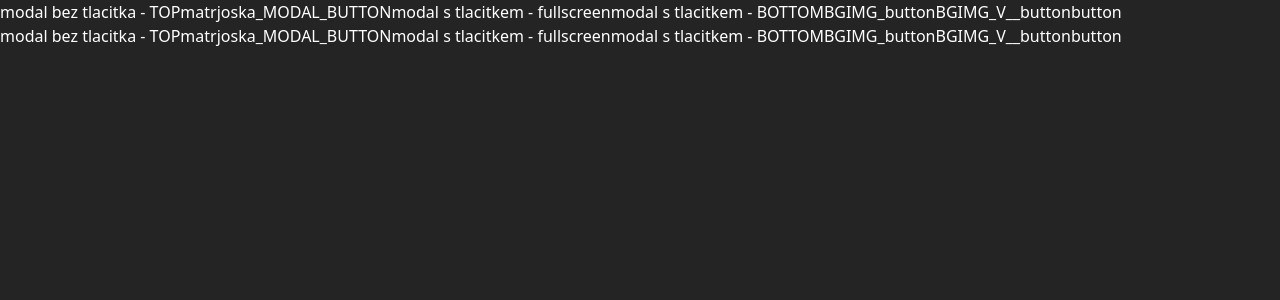
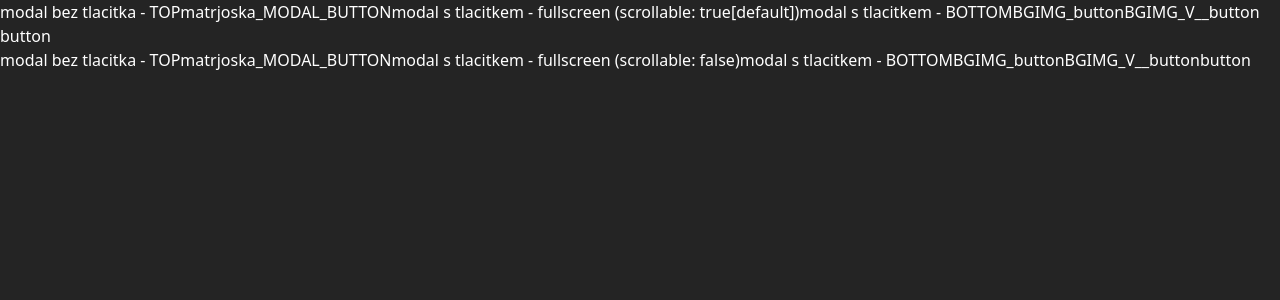
Before and after one commit to JsonKody/jk_vue_components, a Vue app: page / in a window 1280 px wide. Shown: the top 300 px of the page. Built offline with nearby package versions, Linux system fonts and the light colour scheme.

Commit message:
saved and pushed by pnpm

```diff
--- a/src/App.vue
+++ b/src/App.vue
@@ -67,9 +67,9 @@ const isModalOpen = ref(false);
 
         <!-- modal fullscreen -->
         <Modal position="fullscreen">
-          <template #button>modal s tlacitkem - fullscreen</template>
+          <template #button>modal s tlacitkem - fullscreen (scrollable: true[default])</template>
           <template #content>
-            <div class="p-8 py-12 max-h-full overflow-auto">
+            <div class="yl p-8 py-12">
               <div>
                 Lorem ipsum dolor sit amet consectetur, adipisicing elit. Ex
                 quibusdam dolorem at? Libero nisi et nihil. Nobis porro sint
@@ -486,8 +486,8 @@ const isModalOpen = ref(false);
         </Modal>
 
         <!-- modal fullscreen -->
-        <Modal position="fullscreen">
-          <template #button>modal s tlacitkem - fullscreen</template>
+        <Modal position="fullscreen" :scrollable="false">
+          <template #button>modal s tlacitkem - fullscreen  (scrollable: false)</template>
           <template #content>
             <div class="p-8 py-12">
               <div>
--- a/src/components/Modal.vue
+++ b/src/components/Modal.vue
@@ -5,12 +5,14 @@ interface Props {
   modelValue?: boolean;
   position?: "top" | "bottom" | "center" | "fullscreen";
   showButton?: boolean;
+  scrollable?: boolean
 }
 
 const props = withDefaults(defineProps<Props>(), {
   modelValue: undefined,
   position: "center",
   showButton: true,
+  scrollable: true
 });
 
 const emit = defineEmits<{
@@ -51,6 +53,7 @@ onMounted(() => {
   </button>
 
   <teleport to="body">
+    <transition>
     <div
       data-modal
       v-if="isOpen"
@@ -64,16 +67,17 @@ onMounted(() => {
     >
       <div
         @click.stop
-        class="bg-white text-black overflow-hidden"
+        class="bg-white text-black"
         :class="{
           'md:m-2 md:rounded-md absolute inset-0 max-h-dvh':
             position == 'fullscreen',
           'm-2 rounded-md max-h-[calc(100dvh-1rem)]': position != 'fullscreen',
+          'overflow-auto': props.scrollable,
+          'overflow-hidden': !props.scrollable
         }"
       >
-        <!-- <div class="the-modal max-h-full overflow-auto"> -->
           <slot name="content"></slot>
-        <!-- </div> -->
+
       </div>
       <div
         class="absolute flex items-center justify-center md:m-3 m-1 top-0 right-0 w-8 h-8 bg-black rounded-full bg-opacity-20 transition duration-150 hover:bg-opacity-50 cursor-pointer"
@@ -93,6 +97,7 @@ onMounted(() => {
         </svg>
       </div>
     </div>
+    </transition>
   </teleport>
 </template>
 
@@ -107,5 +112,16 @@ onMounted(() => {
 
 body:has([data-modal]) {
   overflow: hidden;
+  margin-right: 0.5rem;
+}
+
+.v-enter-active,
+.v-leave-active {
+  transition: opacity 0.2s ease-in-out
+}
+
+.v-enter-from,
+.v-leave-to {
+  opacity: 0;
 }
 </style>
```
